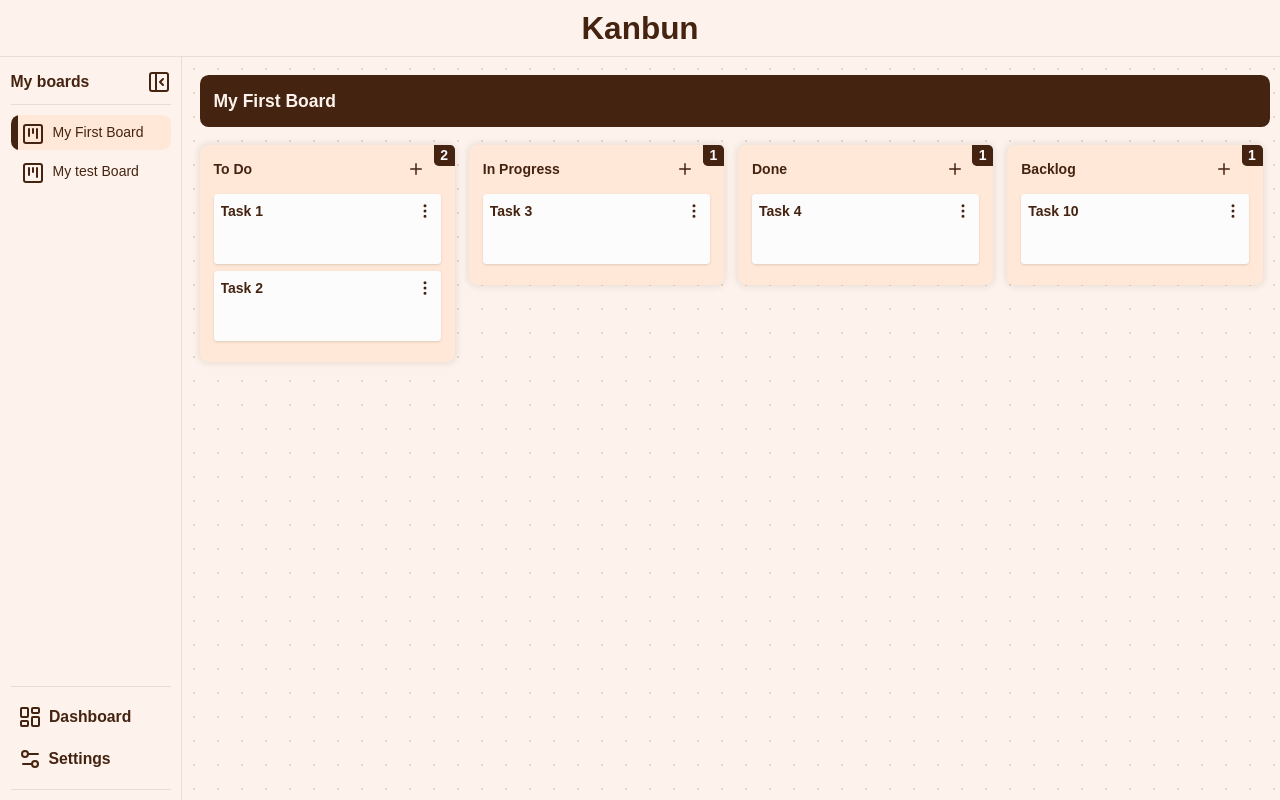
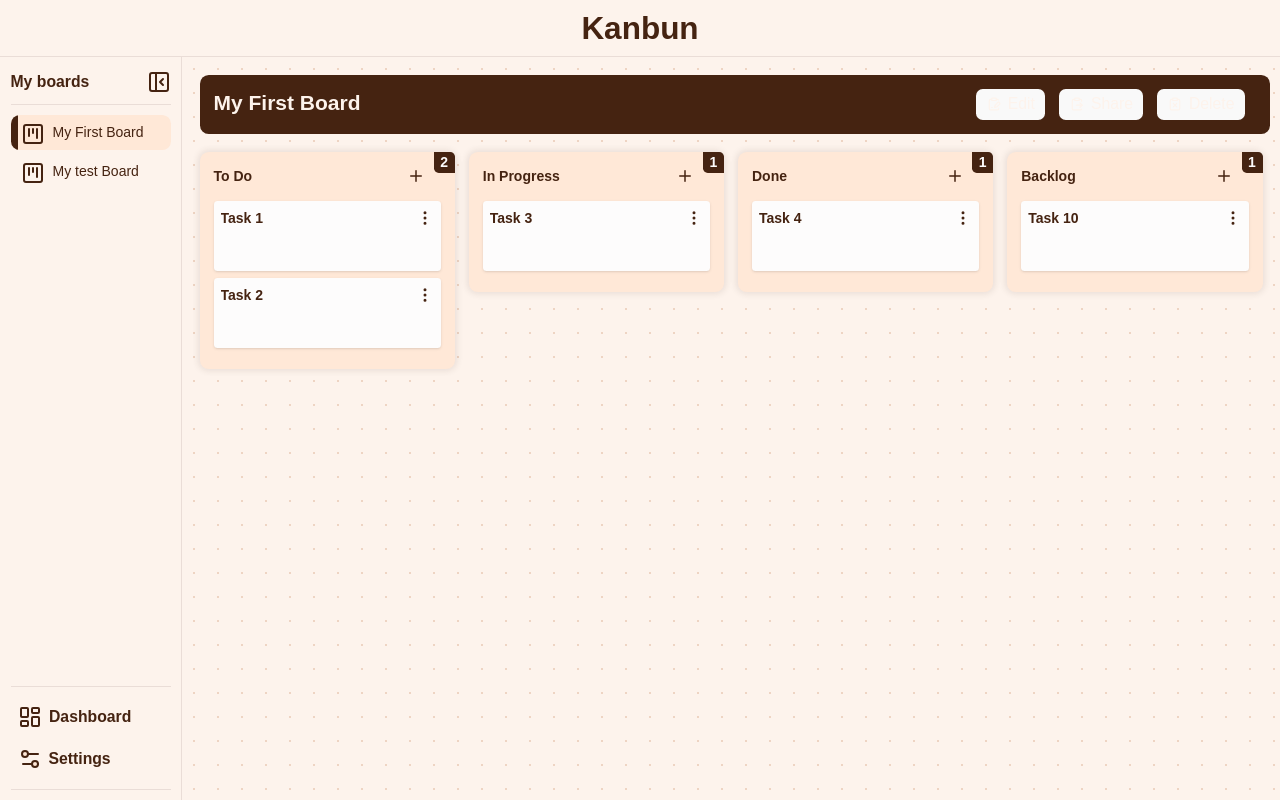
Before and after one commit to billykonstas/kanbun, a React (Vite) app: page /board/my-first-board in a window 1280 px wide. Built offline with nearby package versions, Linux system fonts and the light colour scheme.

Commit message:
board header actions

```diff
--- a/src/components/Board/Board.tsx
+++ b/src/components/Board/Board.tsx
@@ -2,9 +2,11 @@ import React, { useEffect } from "react";
 import Column from "./Column.tsx";
 import { useBoard } from "@/contexts/BoardContext.tsx";
 import { Board as BoardType } from "@/types/board.ts";
+import { Button } from "@/components/ui/button.tsx";
+import { ClipboardPenLine, ClipboardPaste, ClipboardX } from "lucide-react";
 
 const Board: React.FC<{ boardId: BoardType["id"] }> = ({ boardId }) => {
-  const { currentBoard, selectBoard } = useBoard();
+  const { currentBoard, selectBoard, deleteBoard } = useBoard();
 
   // Ensure the correct board is selected
   useEffect(() => {
@@ -17,10 +19,29 @@ const Board: React.FC<{ boardId: BoardType["id"] }> = ({ boardId }) => {
     return <div className="p-3 pt-5 h-full text-center">Board not found!</div>;
   }
 
+  const boardFunctions = [
+    { name: "Edit", icon: ClipboardPenLine },
+    { name: "Share", icon: ClipboardPaste },
+    {
+      name: "Delete",
+      icon: ClipboardX,
+      action: () => deleteBoard(currentBoard.id),
+    },
+  ];
+
   return (
     <div className="h-full flex-col flex w-full">
-      <div className="bg-brown text-beige flex content-center z-20 p-4 ml-2 mb-3 rounded-lg items-center">
-        <span className="text-xl font-bold">{currentBoard.title}</span>
+      <div className="bg-brown text-beige content-center z-20 p-4 ml-2 mb-3 rounded-lg grid grid-cols-3">
+        <h2 className="text-2xl font-bold">{currentBoard.title}</h2>
+        <div></div>
+        <div className="px-3 text-beige flex gap-4 items-center justify-end content-center">
+          {boardFunctions.map(({ name, icon: Icon, action }) => (
+            <Button variant="ghost" onClick={() => action?.()}>
+              <Icon size={24} />
+              <span className="text-lg">{name}</span>
+            </Button>
+          ))}
+        </div>
       </div>
       <div className="flex space-x-4 flex-1 p-2 w-full h-full overflow-x-auto snap-x snap-mandatory rounded-xl">
         {currentBoard.columns.map((column) => (
```
